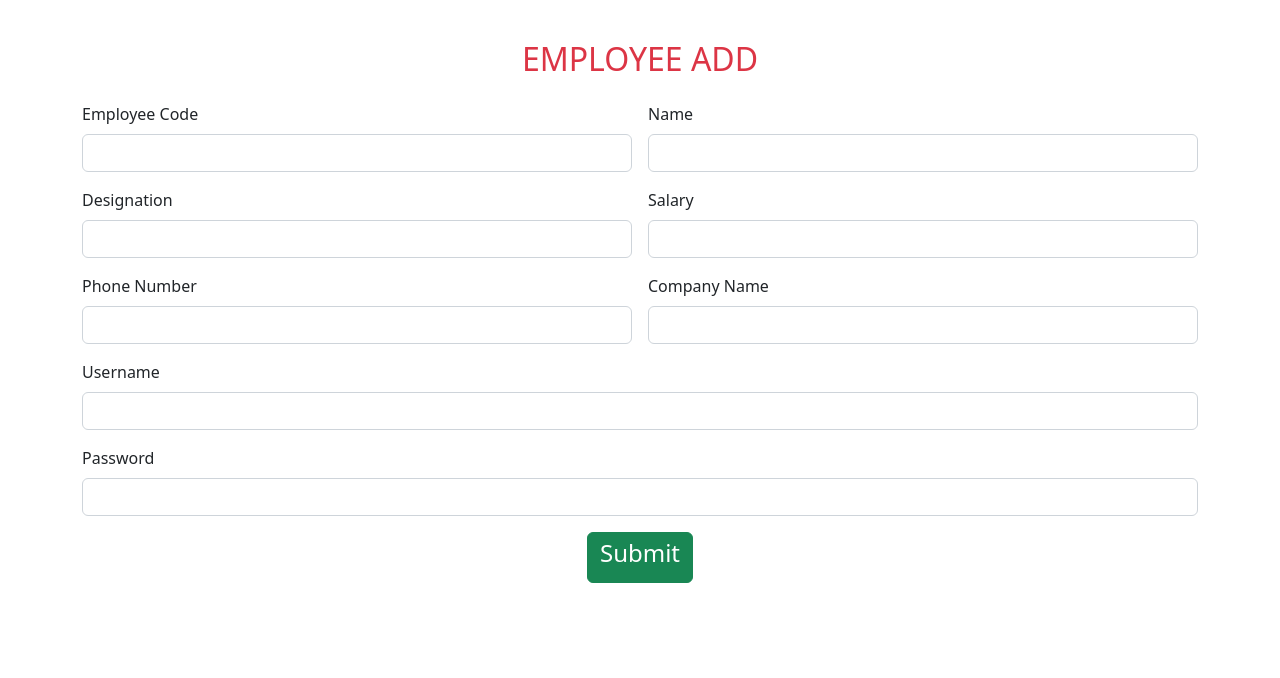
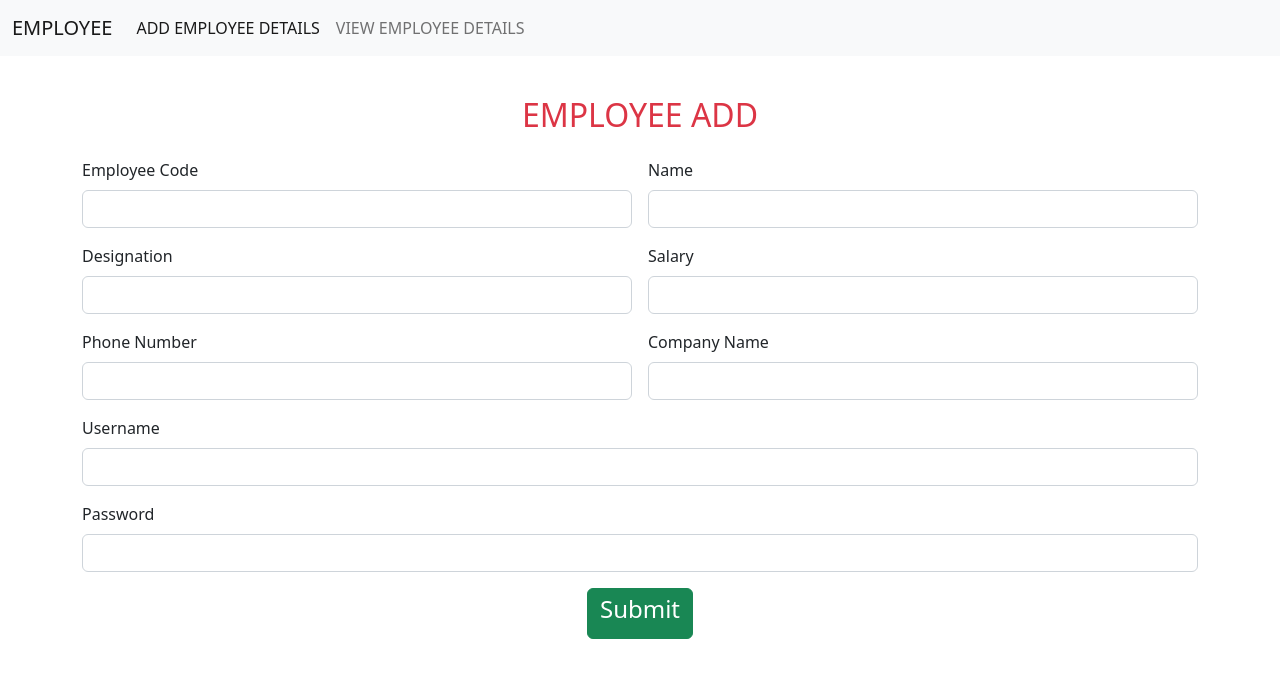
Before and after one commit to AmalAlby/Employee-app-new, an Angular app: page / in a window 1280 px wide. Shown: the top 678 px of the page. Built offline with nearby package versions, Linux system fonts and the light colour scheme.

Commit message:
navbar created

```diff
--- a/src/app/addemployee/addemployee.component.html
+++ b/src/app/addemployee/addemployee.component.html
@@ -1,3 +1,4 @@
+<app-navbar></app-navbar>
 <div class="container">
     <div class="row">
         <div class="col col-12 col-sm-12 col-md-12 col-lg-12 col-xl-12 col-xxl-12">
--- a/src/app/app.module.ts
+++ b/src/app/app.module.ts
@@ -8,6 +8,7 @@
 import { FormsModule } from '@angular/forms';
 import { HttpClientModule } from '@angular/common/http';
 import { ViewemployeeComponent } from './viewemployee/viewemployee.component';
+import { NavbarComponent } from './navbar/navbar.component';
 
 const myroute:Routes=[
   {
@@ -25,7 +26,8 @@
   declarations: [
     AppComponent,
     AddemployeeComponent,
-    ViewemployeeComponent
+    ViewemployeeComponent,
+    NavbarComponent
   ],
   imports: [
     BrowserModule,
--- /dev/null
+++ b/src/app/navbar/navbar.component.html
@@ -0,0 +1,18 @@
+<nav class="navbar navbar-expand-lg bg-light">
+    <div class="container-fluid">
+      <a class="navbar-brand" routerLink="/">EMPLOYEE</a>
+      <button class="navbar-toggler" type="button" data-bs-toggle="collapse" data-bs-target="#navbarNav" aria-controls="navbarNav" aria-expanded="false" aria-label="Toggle navigation">
+        <span class="navbar-toggler-icon"></span>
+      </button>
+      <div class="collapse navbar-collapse" id="navbarNav">
+        <ul class="navbar-nav">
+          <li class="nav-item">
+            <a class="nav-link active" aria-current="page" routerLink="/">ADD EMPLOYEE DETAILS</a>
+          </li>
+          <li class="nav-item">
+            <a class="nav-link" routerLink ="/view">VIEW EMPLOYEE DETAILS</a>
+          </li>
+        </ul>
+      </div>
+    </div>
+  </nav>
--- a/src/app/viewemployee/viewemployee.component.html
+++ b/src/app/viewemployee/viewemployee.component.html
@@ -1,3 +1,4 @@
+<app-navbar></app-navbar>
 <div class="container">
     <div class="row">
         <div class="col col-12 col-sm-12 col-md-12 col-lg-12 col-xl-12 col-xxl-12">
```
Also changed, not shown: src/app/navbar/navbar.component.ts (added, +10 -0 lines), src/app/navbar/navbar.component.css (added).
